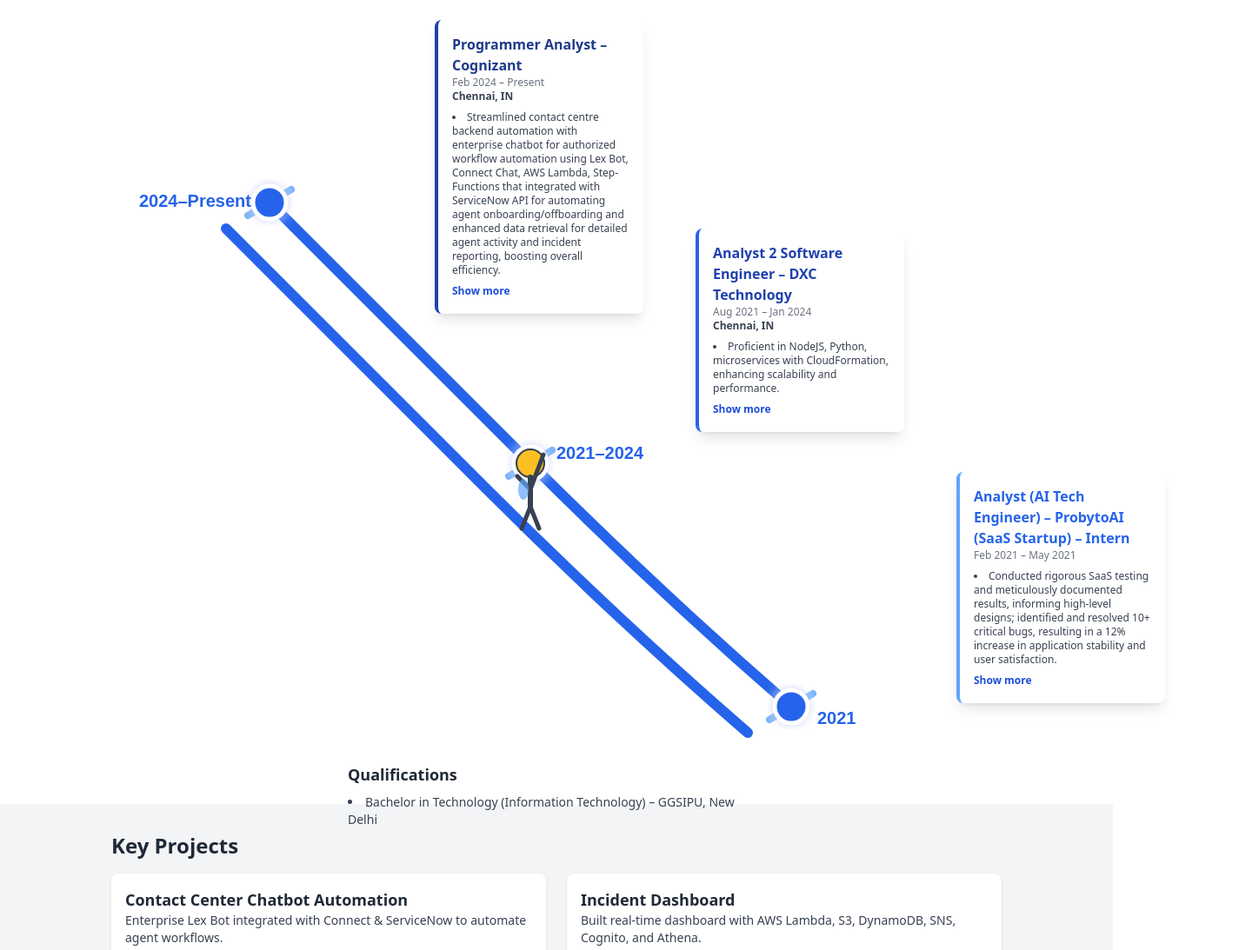
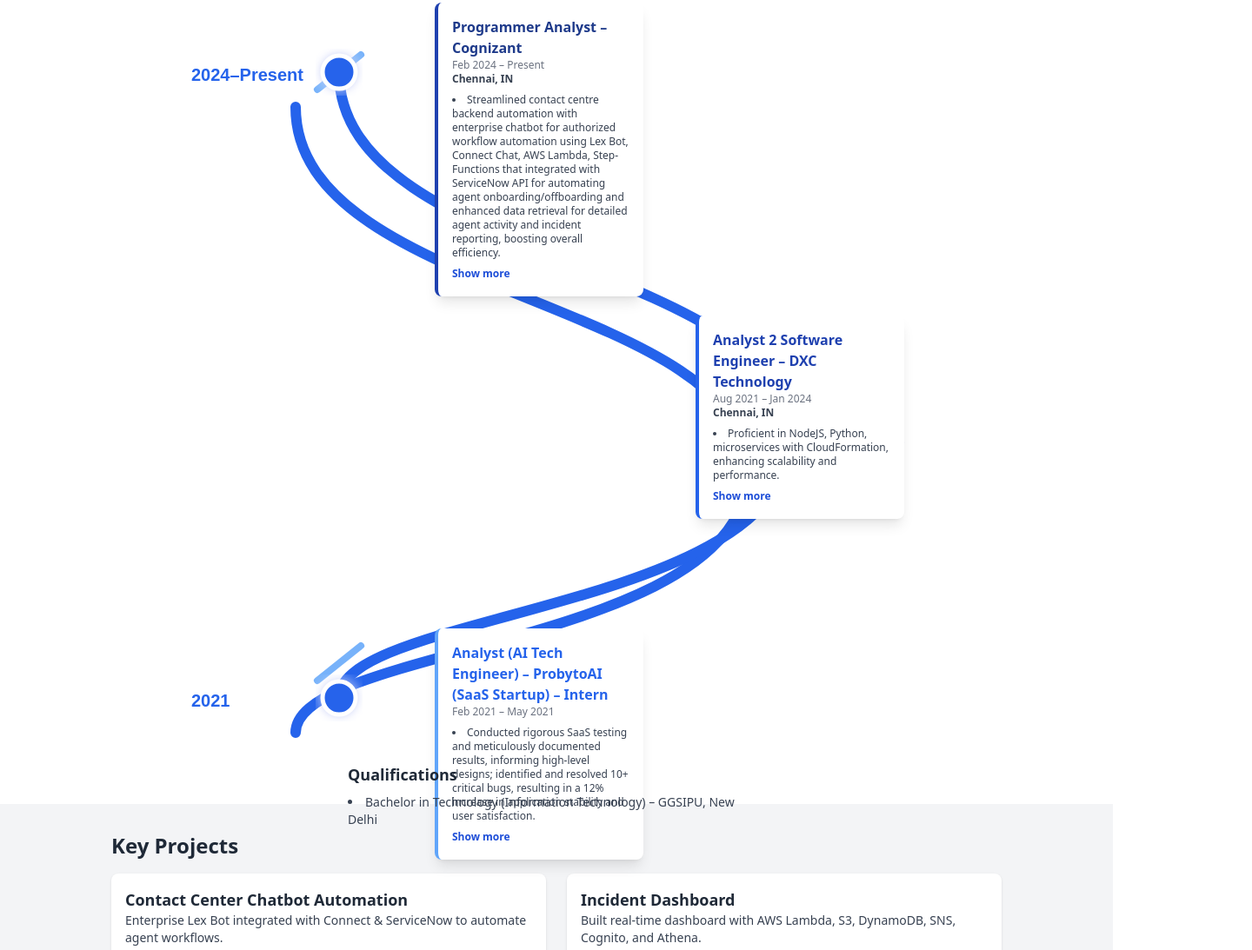
Before and after one commit to Jha-vishal/Jha-vishal.github.io, a plain HTML site: page index.html in a window 1280 px wide. Shown: the part 1173-2266 px from the top of the page at 87% size, 1440 px wide, since content can reach past the window. Drawn offline with nearby package versions, Linux system fonts and the light colour scheme.

Commit message:
Update index.html

```diff
--- a/index.html
+++ b/index.html
@@ -172,24 +172,24 @@
   <section class="p-4 md:p-8 max-w-5xl mx-auto">
     <h2 class="text-xl md:text-2xl font-semibold mb-6 md:mb-8 text-center">Work Experience</h2>
     <div class="relative flex flex-col items-center" style="min-height: 950px;">
-      <!-- Refined Diagonal Ladder Timeline SVG: ladder moved more left -->
+      <!-- S-shape Ladder Timeline SVG: clean, smooth S-curve, clear milestones -->
       <svg class="absolute left-0 top-0 z-0" width="1000" height="950" viewBox="0 0 1000 950" fill="none" xmlns="http://www.w3.org/2000/svg" style="pointer-events:none;">
-        <!-- Ladder rails: moved left -->
-        <path d="M100 320 Q250 470 400 620 Q550 770 700 900" stroke="#2563eb" stroke-width="12" stroke-linecap="round"/>
-        <path d="M150 290 Q300 440 450 590 Q600 740 750 870" stroke="#2563eb" stroke-width="12" stroke-linecap="round"/>
-        <!-- Ladder rungs: aligned with card bottoms -->
+        <!-- S-shape rails (single smooth S-curve for clarity) -->
+        <path d="M180 180 C180 400, 700 400, 700 600 S180 800, 180 900" stroke="#2563eb" stroke-width="12" fill="none" stroke-linecap="round"/>
+        <path d="M230 140 C230 360, 750 360, 750 560 S230 760, 230 860" stroke="#2563eb" stroke-width="12" fill="none" stroke-linecap="round"/>
+        <!-- Rungs at milestones (perpendicular to rails at milestone points) -->
         <g stroke="#60a5fa" stroke-width="8" stroke-linecap="round" opacity="0.85">
           <!-- Cognizant -->
-          <line x1="125" y1="305" x2="175" y2="275"/>
+          <line x1="205" y1="160" x2="255" y2="120"/>
           <!-- DXC -->
-          <line x1="425" y1="605" x2="475" y2="575"/>
+          <line x1="725" y1="580" x2="775" y2="540"/>
           <!-- ProbytoAI -->
-          <line x1="725" y1="885" x2="775" y2="855"/>
+          <line x1="205" y1="840" x2="255" y2="800"/>
         </g>
-        <!-- Year markers: bottom-left of each card -->
-        <circle cx="150" cy="290" r="19" fill="#2563eb" stroke="#fff" stroke-width="5" filter="url(#glow)"/>
-        <circle cx="450" cy="590" r="19" fill="#2563eb" stroke="#fff" stroke-width="5" filter="url(#glow)"/>
-        <circle cx="750" cy="870" r="19" fill="#2563eb" stroke="#fff" stroke-width="5" filter="url(#glow)"/>
+        <!-- Year markers at milestones -->
+        <circle cx="230" cy="140" r="19" fill="#2563eb" stroke="#fff" stroke-width="5" filter="url(#glow)"/>
+        <circle cx="750" cy="560" r="19" fill="#2563eb" stroke="#fff" stroke-width="5" filter="url(#glow)"/>
+        <circle cx="230" cy="860" r="19" fill="#2563eb" stroke="#fff" stroke-width="5" filter="url(#glow)"/>
         <defs>
           <filter id="glow" x="-20%" y="-20%" width="140%" height="140%">
             <feGaussianBlur stdDeviation="7" result="coloredBlur"/>
@@ -200,29 +200,29 @@
           </filter>
         </defs>
         <!-- Year labels (offset for clarity) -->
-        <text x="0" y="295" font-size="20" fill="#2563eb" font-weight="bold" font-family="sans-serif">2024–Present</text>
-        <text x="480" y="585" font-size="20" fill="#2563eb" font-weight="bold" font-family="sans-serif">2021–2024</text>
-        <text x="780" y="890" font-size="20" fill="#2563eb" font-weight="bold" font-family="sans-serif">2021</text>
-        <!-- Human climbing (stick figure, climbing at DXC rung, clear and proportionate) -->
+        <text x="60" y="150" font-size="20" fill="#2563eb" font-weight="bold" font-family="sans-serif">2024–Present</text>
+        <text x="780" y="570" font-size="20" fill="#2563eb" font-weight="bold" font-family="sans-serif">2021–2024</text>
+        <text x="60" y="870" font-size="20" fill="#2563eb" font-weight="bold" font-family="sans-serif">2021</text>
+        <!-- Human climbing at DXC rung (middle milestone) -->
         <g>
           <!-- Head -->
-          <circle cx="450" cy="590" r="16" fill="#fbbf24" stroke="#374151" stroke-width="2"/>
+          <circle cx="750" cy="560" r="16" fill="#fbbf24" stroke="#374151" stroke-width="2"/>
           <!-- Body -->
-          <line x1="450" y1="606" x2="450" y2="640" stroke="#374151" stroke-width="6" stroke-linecap="round"/>
-          <!-- Left arm (holding rung) -->
-          <line x1="450" y1="620" x2="435" y2="605" stroke="#374151" stroke-width="5" stroke-linecap="round"/>
-          <!-- Right arm (reaching up) -->
-          <line x1="450" y1="620" x2="465" y2="580" stroke="#374151" stroke-width="5" stroke-linecap="round"/>
+          <line x1="750" y1="576" x2="750" y2="610" stroke="#374151" stroke-width="6" stroke-linecap="round"/>
+          <!-- Left arm -->
+          <line x1="750" y1="590" x2="735" y2="575" stroke="#374151" stroke-width="5" stroke-linecap="round"/>
+          <!-- Right arm -->
+          <line x1="750" y1="590" x2="765" y2="550" stroke="#374151" stroke-width="5" stroke-linecap="round"/>
           <!-- Left leg -->
-          <line x1="450" y1="640" x2="440" y2="665" stroke="#374151" stroke-width="5" stroke-linecap="round"/>
+          <line x1="750" y1="610" x2="740" y2="635" stroke="#374151" stroke-width="5" stroke-linecap="round"/>
           <!-- Right leg -->
-          <line x1="450" y1="640" x2="460" y2="665" stroke="#374151" stroke-width="5" stroke-linecap="round"/>
-          <!-- Backpack (adds narrative) -->
-          <ellipse cx="442" cy="620" rx="6" ry="12" fill="#60a5fa" opacity="0.7"/>
+          <line x1="750" y1="610" x2="760" y2="635" stroke="#374151" stroke-width="5" stroke-linecap="round"/>
+          <!-- Backpack -->
+          <ellipse cx="742" cy="590" rx="6" ry="12" fill="#60a5fa" opacity="0.7"/>
         </g>
       </svg>
       <!-- Cognizant Card (top right of ladder, moved up) -->
-      <div class="absolute" style="top:80px; left:340px; width:340px; z-index:10;">
+      <div class="absolute" style="top:60px; left:340px; width:340px; z-index:10;">
         <div class="bg-white rounded-lg shadow-lg p-3 md:p-4 border-l-4 border-blue-800 w-64 md:w-60 mb-8">
           <div class="flex flex-col items-start mb-2">
             <h3 class="text-sm md:text-base font-bold text-blue-900">Programmer Analyst – Cognizant</h3>
@@ -249,7 +249,7 @@
         </div>
       </div>
       <!-- DXC Technology Card (middle right of ladder, moved up) -->
-      <div class="absolute" style="top:320px; left:640px; width:340px; z-index:10;">
+      <div class="absolute" style="top:420px; left:640px; width:340px; z-index:10;">
         <div class="bg-white rounded-lg shadow-lg p-3 md:p-4 border-l-4 border-blue-600 w-64 md:w-60 mb-8">
           <div class="flex flex-col items-start mb-2">
             <h3 class="text-sm md:text-base font-bold text-blue-800">Analyst 2 Software Engineer – DXC Technology</h3>
@@ -274,7 +274,7 @@
         </div>
       </div>
       <!-- ProbytoAI Card (bottom right of ladder, moved up) -->
-      <div class="absolute" style="top:600px; left:940px; width:340px; z-index:10;">
+      <div class="absolute" style="top:780px; left:340px; width:340px; z-index:10;">
         <div class="bg-white rounded-lg shadow-lg p-3 md:p-4 border-l-4 border-blue-400 w-64 md:w-60 mb-8">
           <div class="flex flex-col items-start mb-2">
             <h3 class="text-sm md:text-base font-bold text-blue-600">Analyst (AI Tech Engineer) – ProbytoAI (SaaS Startup) – Intern</h3>
```
